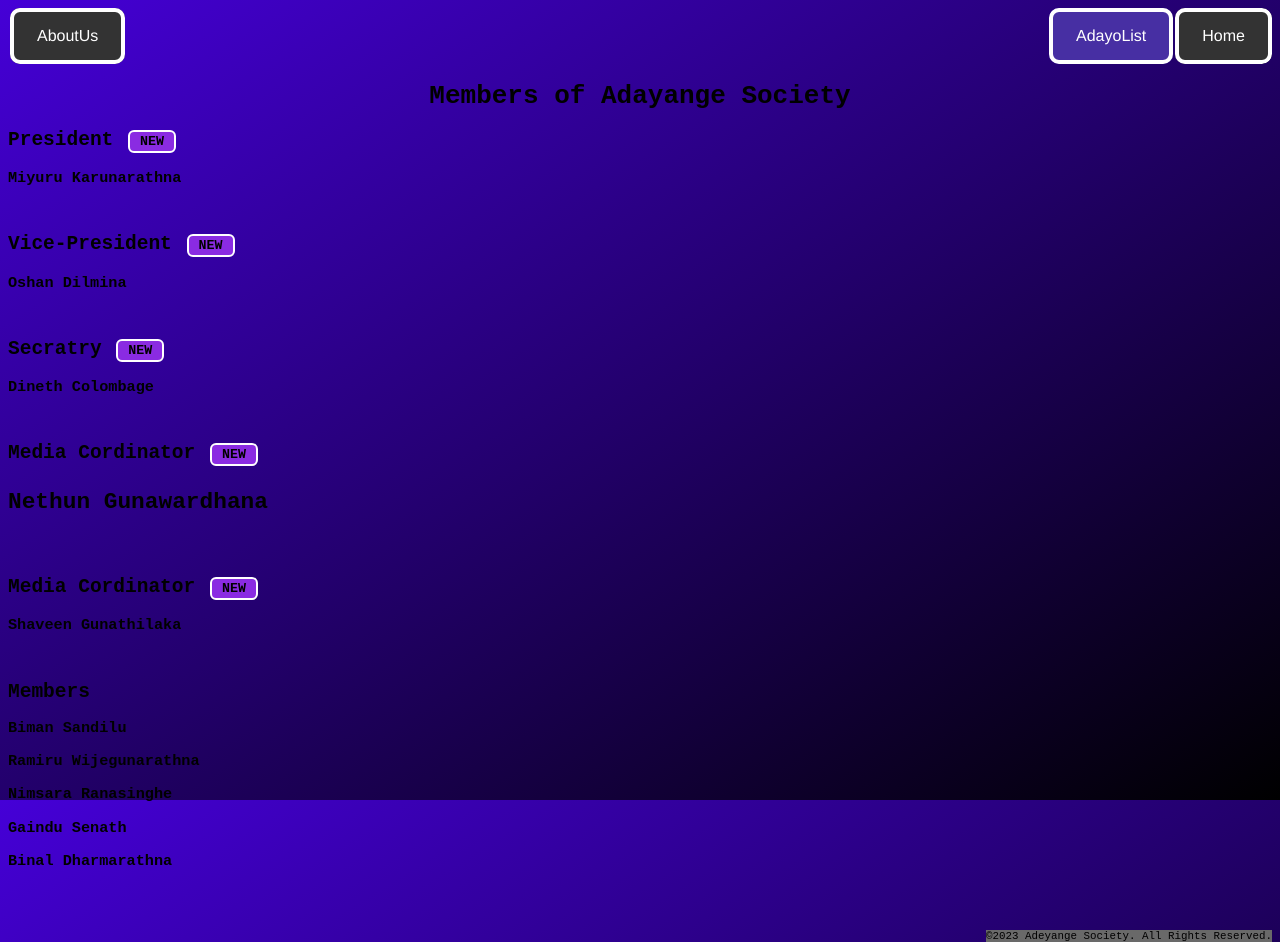
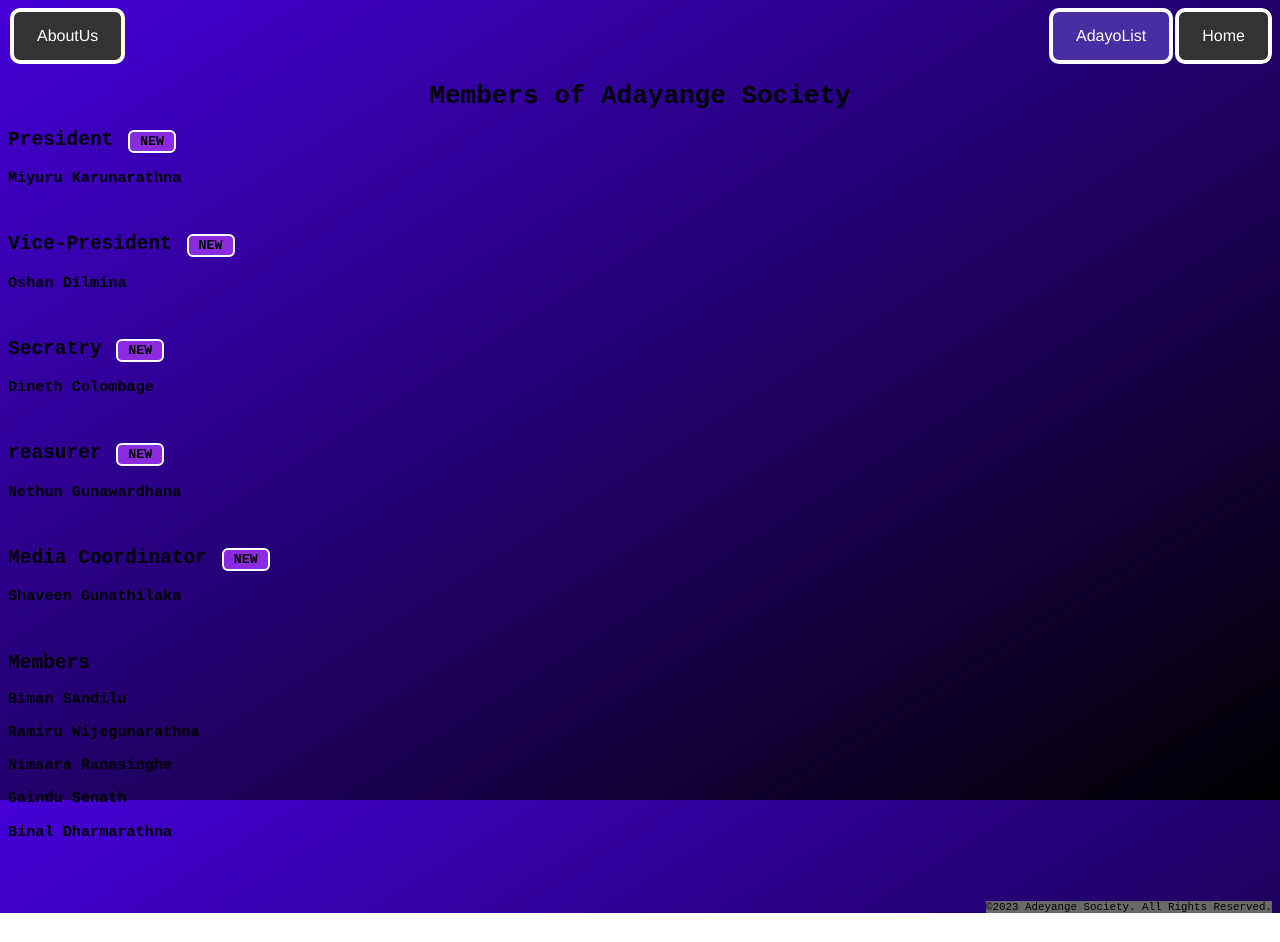
Before and after one commit to Oshan-Dilmina/AdayangeSociety, a plain HTML site: page member.html in a window 1280 px wide. After the commit the page ends 913 px from the top, so only its background shows below. Drawn offline with Linux system fonts and the light colour scheme.

Commit message:
Names are correct

```diff
--- a/member.html
+++ b/member.html
@@ -37,12 +37,12 @@
 			<br>
 
 
-		<h2>Media Cordinator <button class="new">NEW</button>
+		<h2>reasurer <button class="new">NEW</button></h2>
  		<list>
 			<h3>Nethun Gunawardhana</h3>
 		</list>
 		<br>
-    <h2>Media Cordinator <button class="new">NEW</        button></h2>
+    <h2>Media Coordinator <button class="new">NEW</        button></h2>
 		<list>
 			<h3>Shaveen Gunathilaka</h3>
 		</list>
```
